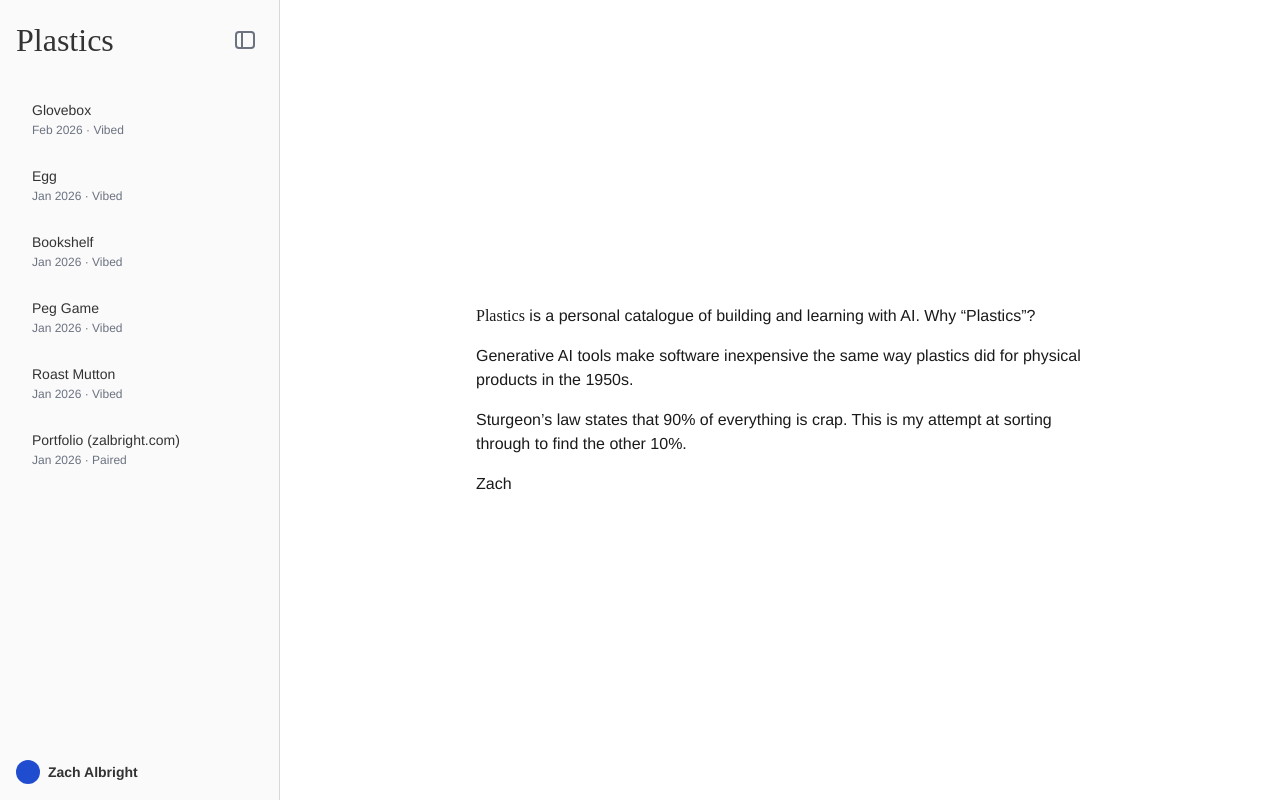
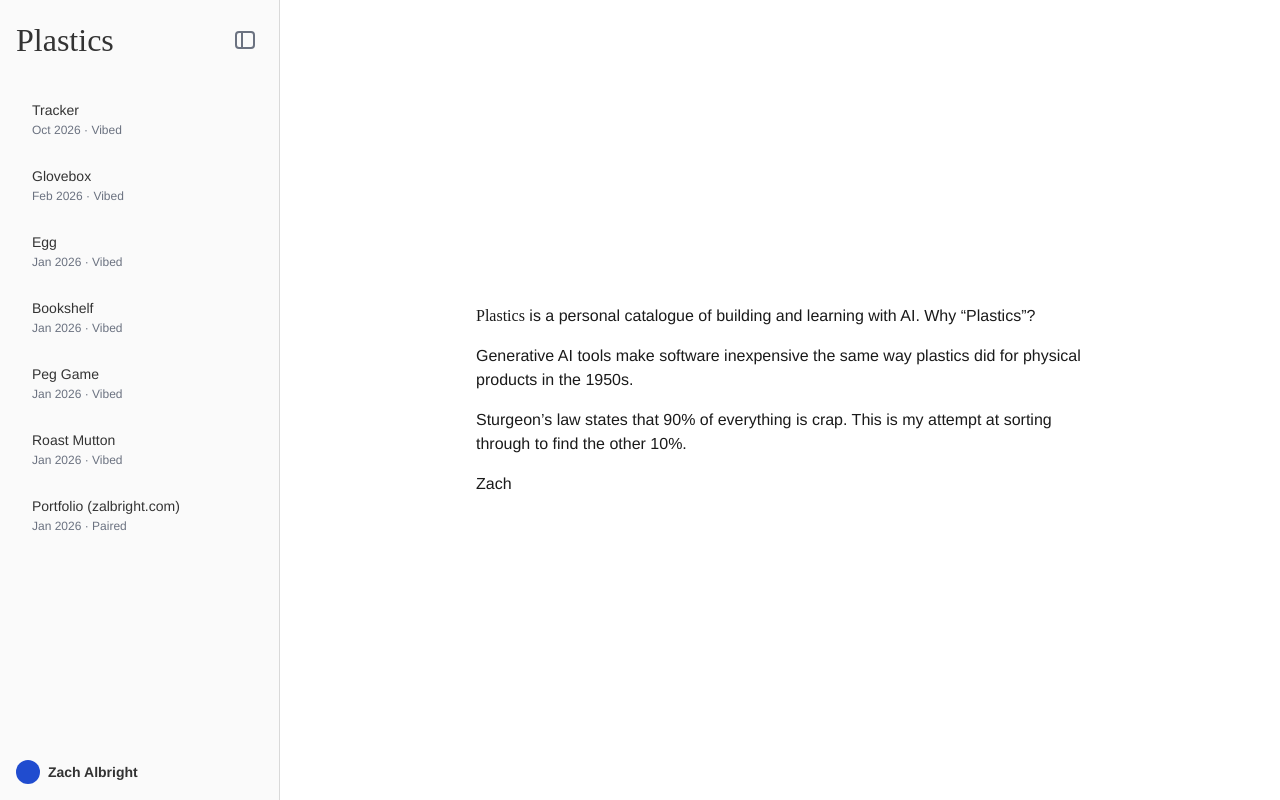
Before and after one commit to chefz11/plastics, a Next.js app: page / in a window 1280 px wide. Built offline with nearby package versions, Linux system fonts and the light colour scheme; a web font is replaced by a local one.

Commit message:
Add Tracker to Plastics project list

```diff
--- a/components/MainContent/ProjectDisplay.tsx
+++ b/components/MainContent/ProjectDisplay.tsx
@@ -29,6 +29,28 @@ export default function ProjectDisplay({ project }: ProjectDisplayProps) {
     );
   }
 
+  if (project.contentType === 'live' && project.url && project.openInNewTab) {
+    return (
+      <div className="flex items-center justify-center h-full bg-white p-8">
+        <div className="text-center max-w-md">
+          <h1 className="text-xl font-semibold text-gray-800 mb-2">{project.name}</h1>
+          <p className="text-gray-600 mb-6">
+            A personal history of finished books, watched movies, and finished games.
+            {' '}Sign in to access this private app.
+          </p>
+          <a
+            href={project.url}
+            target="_blank"
+            rel="noopener noreferrer"
+            className="inline-flex items-center px-4 py-2 bg-blue-600 text-white rounded-lg hover:bg-blue-700 transition-colors focus-visible:outline focus-visible:outline-2 focus-visible:outline-offset-4 focus-visible:outline-blue-600"
+          >
+            Open {project.name} →
+          </a>
+        </div>
+      </div>
+    );
+  }
+
   if (project.contentType === 'live' && project.url) {
     return <IframeViewer url={project.url} title={project.name} />;
   }
--- a/config/projects.ts
+++ b/config/projects.ts
@@ -1,6 +1,17 @@
 import { Project } from '@/types/project';
 
 export const projects: Project[] = [
+  {
+    id: 'tracker',
+    name: 'Tracker',
+    description: 'Books, Movies, and Games History',
+    creationDate: '2026-10-01',
+    codingType: 'vibe-coded',
+    contentType: 'live',
+    url: 'https://zach-media-tracker.chefz11.chatgpt.site',
+    openInNewTab: true,
+    isBookmarked: true,
+  },
   {
     id: 'roast-mutton',
     name: 'Roast Mutton',
--- a/types/project.ts
+++ b/types/project.ts
@@ -12,4 +12,5 @@ export interface Project {
   path?: string;             // For static projects
   isBookmarked: boolean;
   thumbnail?: string;
+  openInNewTab?: boolean;    // For apps that require a separate sign-in session
 }
```
